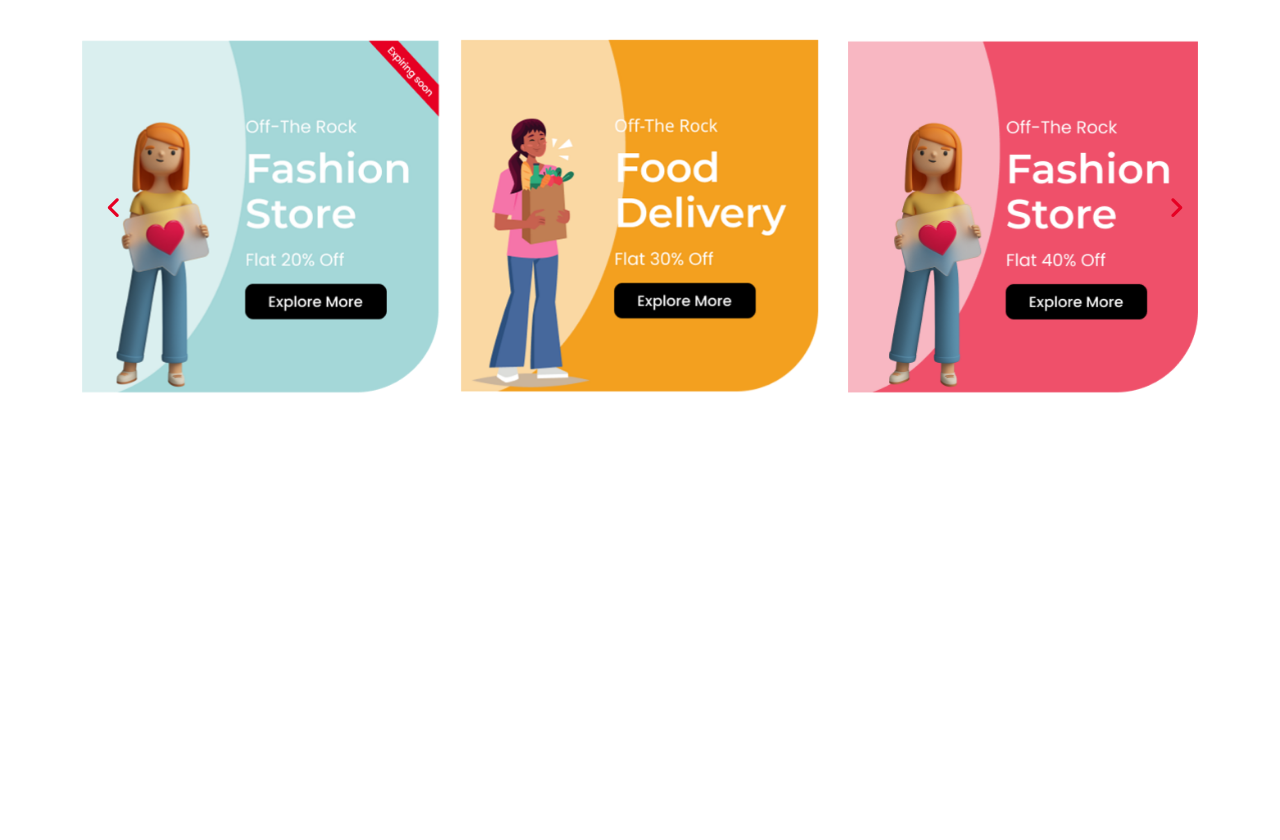
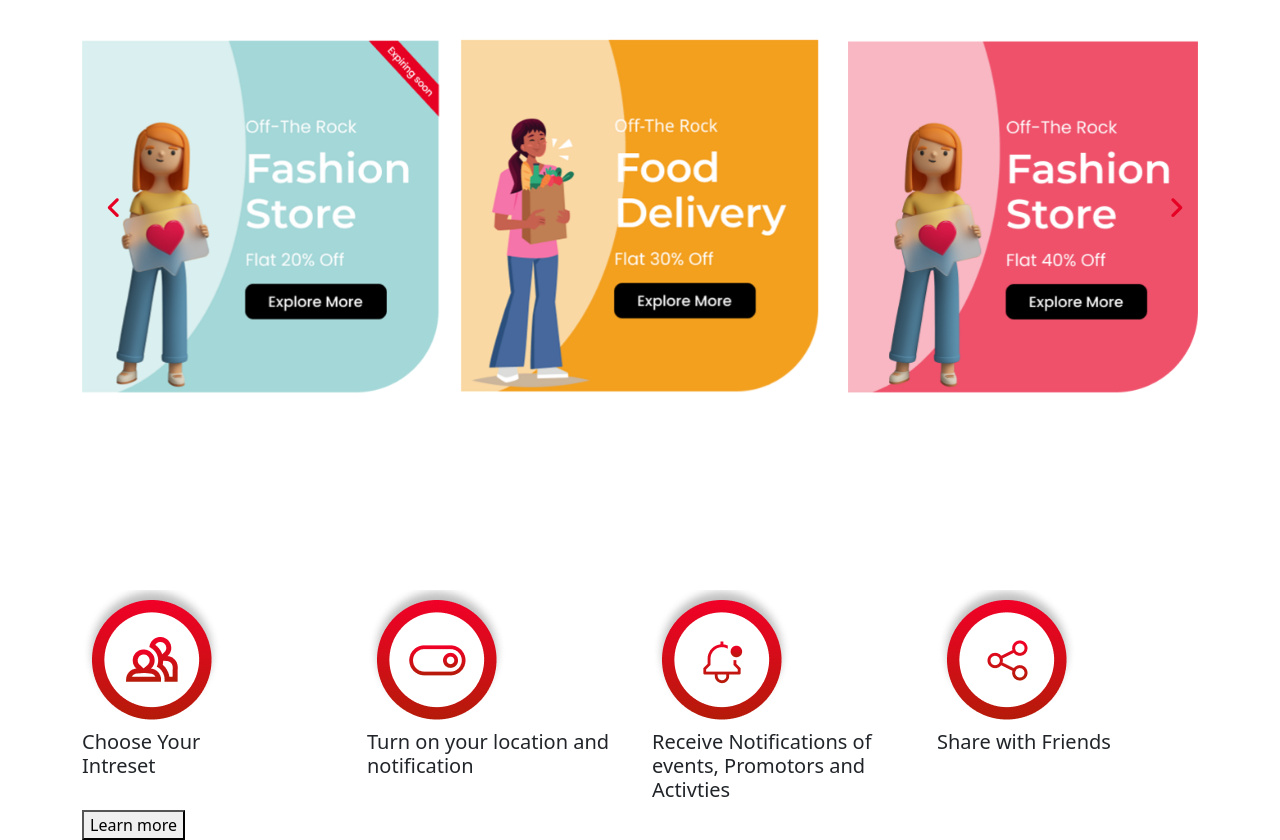
Before and after one commit to kumarabhi7480/Voolay-Voo-Assignment, a plain HTML site: page index.html in a window 1280 px wide. Shown: the part 785-1625 px from the top of the page. Before the commit the page ends 1183 px from the top, so only its background shows below. Drawn offline with nearby package versions, Linux system fonts and the light colour scheme.

Commit message:
work section complete

```diff
--- a/index.html
+++ b/index.html
@@ -363,6 +363,90 @@
   </section>
 
 
+  <!-- How work Section  -->
+
+  <section class="how-work-section position-relative mt-5">
+    <div class="how-it-work text-center text-white">
+      <div class="container">
+        <h1>How it Work</h1>
+        <p>Lorem ipsum dolor sit amet consectetur adipisicing elit. Consequuntur culpa maiores ratione temporibus
+          architecto voluptatibus labore eaque, aspernatur, voluptas, deserunt aliquid. Praesentium, adipisci
+          perferendis eos velit debitis recusandae commodi nesciunt, asperiores repellendus tempore architecto, amet cum
+          soluta similique voluptatem. Illo, deleniti eius. Magnam amet doloremque maiores vel sunt, reprehenderit
+          officiis.</p>
+      </div>
+    </div>
+    <div class="work-card-wrapper">
+    <div class="container">
+      <div class="row">
+        <div class=" col-lg-3 col-6">
+          <div class="service-work">
+            <div class="service-icon-work">
+              <img src="./images/icon7.png" alt="">
+            </div>
+            <div class="service-card-work">
+
+              <div class="work-title">
+                <h5>Choose Your <br> Intreset</h5>
+              </div>
+            </div>
+          </div>
+        </div>
+        <div class="col-lg-3 col-6">
+          <div class="service-work">
+            <div class="service-icon-work">
+              <img src="./images/icon8.png" alt="">
+            </div>
+            <div class="service-card-work">
+
+              <div class="work-title">
+                <h5>Turn on your location and notification </h5>
+              </div>
+            </div>
+          </div>
+        </div>
+        <div class="col-lg-3 col-6">
+          <div class="service-work">
+            <div class="service-icon-work">
+              <img src="./images/icon9.png" alt="">
+            </div>
+            <div class="service-card-work">
+
+              <div class="work-title">
+                <h5>Receive Notifications
+                  of events, Promotors
+                  and Activties</h5>
+              </div>
+            </div>
+          </div>
+        </div>
+        <div class="col-lg-3 col-6">
+          <div class="service-work">
+            <div class="service-icon-work">
+              <img src="./images/icon10.png" alt="">
+            </div>
+            <div class="service-card-work">
+
+              <div class="work-title">
+                <h5>Share with Friends</h5>
+              </div>
+            </div>
+          </div>
+        </div>
+        <div>
+          <button class="work-section-btn">Learn more</button>
+        </div>
+
+      </div>
+
+    </div>
+  </div>
+
+</section>
+
+
+
+
 
 
 </body>
```
Lines whose indentation alone changed are shown as unchanged.
